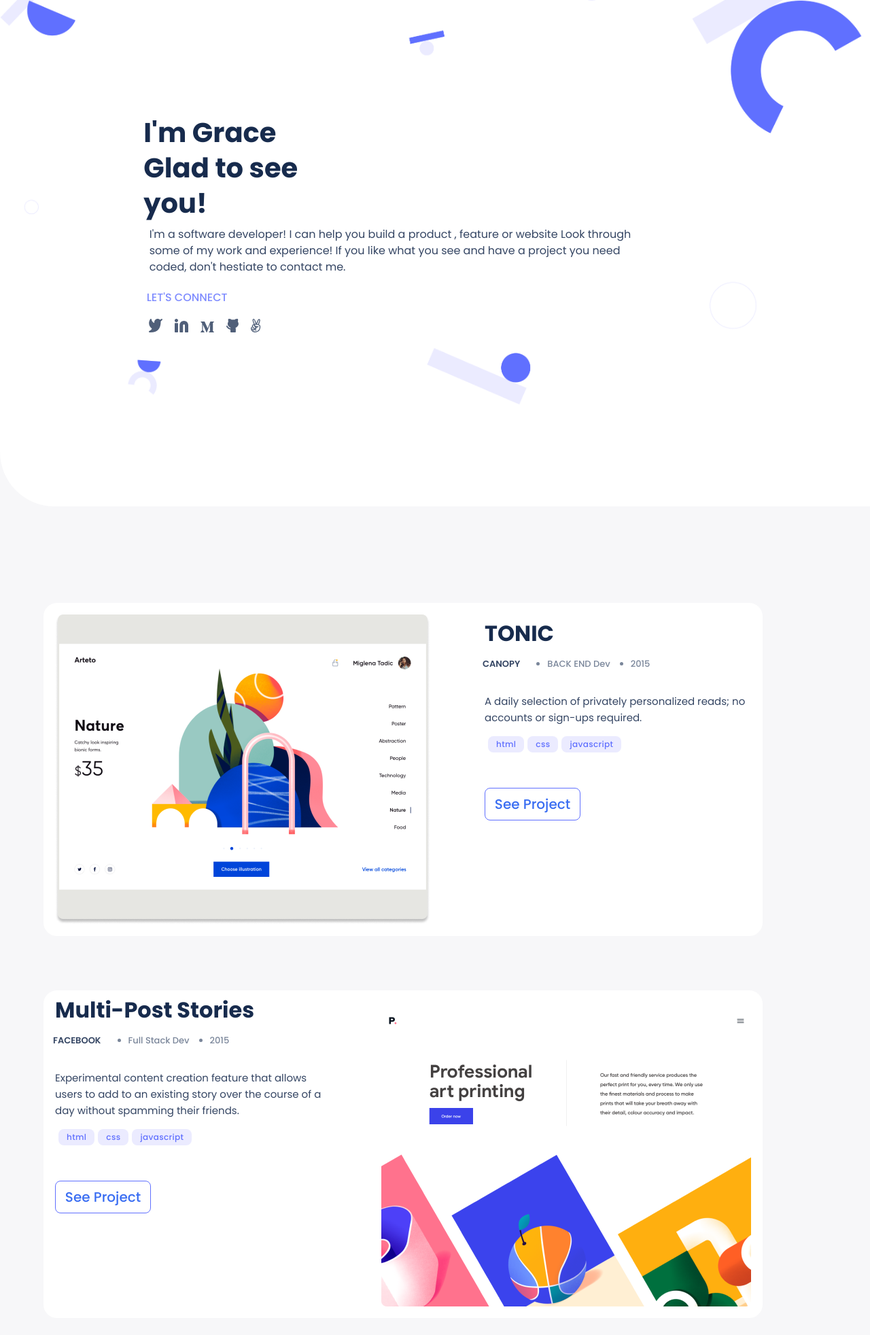
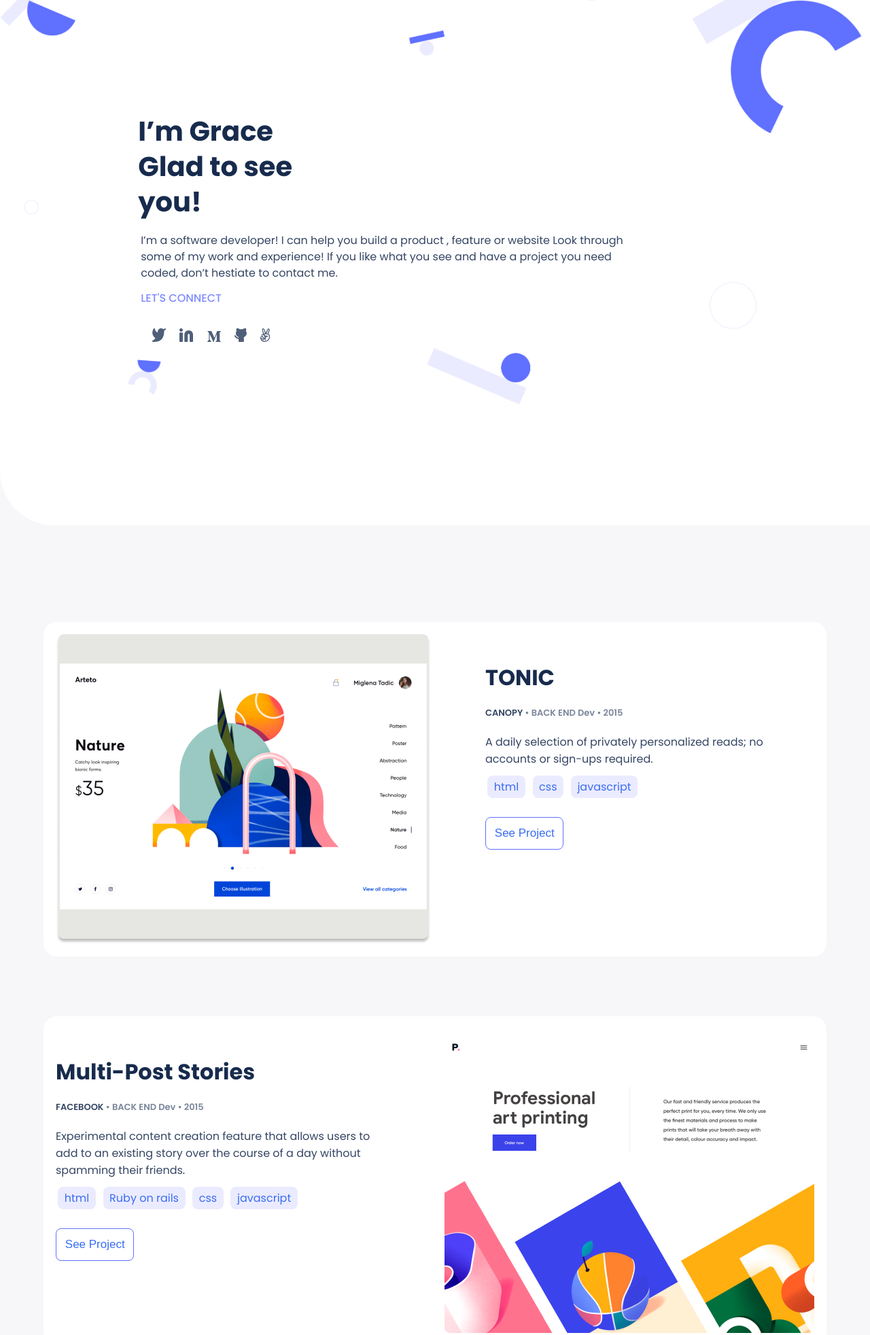
Before and after one commit to GraceAbike/Portfolio, a website: page index.html in a window 1280 px wide. Shown: the part 175-2139 px from the top of the page at 68% size. Drawn offline with Linux system fonts and the light colour scheme.

Commit message:
Add accessibility

```diff
--- a/index.html
+++ b/index.html
@@ -8,7 +8,7 @@
     <meta name="viewport" content="width=device-width, initial-scale=1.0">
     <link rel="stylesheet" href="https://cdnjs.cloudflare.com/ajax/libs/font-awesome/4.7.0/css/font-awesome.min.css">
     <link rel="stylesheet" href="styles.css">
-    <title>Portfolio-Mobile Version</title>
+    <title> Grace Portfolio Mobile And Desktop Version</title>
 </head>
 
 <body>
@@ -42,11 +42,12 @@
     <!--Home section-->
     <section class="home">
         <div class="home-content">
-            <h1>I'm Grace<br>Glad to see<br>you!</h1>
-            <p class="my-intro-home">I'm a software developer! I can help you build a product ,
+            <h1>I’m Grace<br>Glad to see<br>you!</h1>
+            <p class="my-intro">I’m a software developer!
+                I can help you build a product ,
                 feature or website Look through some of my work and experience!
-                If you like what you see and have a project you need coded, don't
-                hestiate to contact me.
+                If you like what you see and have a project you need coded,
+                don’t hestiate to contact me.
             </p>
             <br>
             <h4 class="lets-connect-message connect-margin">LET'S CONNECT</h4>
@@ -70,11 +71,9 @@
             <div class="flex_content">
                 <h2>TONIC</h2>
                 <div class="canopy">
-                    <h3>CANOPY</h3>
-                    <ul class="canopy-list">
-                        <li>BACK&nbsp;END&nbsp;Dev</li>
-                        <li>2015</li>
-                    </ul>
+                    <h3>CANOPY
+             <span class="light">&#8226; BACK END Dev &#8226; 2015</span>
+                </h3>
                 </div>
                 <p class="card-info">
                     A daily selection of privately personalized reads; no accounts or sign-ups required.
@@ -94,21 +93,35 @@
                 <img class="desktop_image" src="images/card2.png" alt="Image for desktop card 1">
             </div>
             <div class="flex_content">
+                <div class="mobile-text">
+                <h2>Multi-Post<br>Stories</h2>
+                <div class="canopy">
+                 <h3>CANOPY
+                    <span class="light">&#8226; BACK END Dev &#8226; 2015</span>
+                 </h3>
+                </div>
+                <p>A daily selection of privately personalized reads;
+                    no accounts or sign-ups required.
+                </p>
+            </div>
+                <!-- The desktop version -->
+                <div class="desktop-text">
                 <h2>Multi-Post Stories</h2>
                 <div class="canopy">
-                    <h3>FACEBOOK</h3>
-                    <ul class="canopy-list">
-                        <li>Full&nbsp;Stack&nbsp;Dev</li>
-                        <li>2015</li>
-                    </ul>
+                    <h3>FACEBOOK
+                    <span class="light">&#8226; BACK END Dev &#8226; 2015</span>
+                    </h3>
                 </div>
                 <p class="card-info">
                     Experimental content creation feature that allows users to add to an existing story over the course
                     of a day without spamming their friends.
                 </p>
+            </div>
                 <ul class="list second">
                     <li>html</li>
-                    <li class="ruby">Ruby on rails</li>
+                <div class="desktop-text">
+                    <li>Ruby on rails</li>
+                </div>
                     <li>css</li>
                     <li>javascript</li>
                 </ul>
@@ -122,21 +135,35 @@
                 <img class="desktop_image" src="images/card3.png" alt="Image for desktop card 1">
             </div>
             <div class="flex_content">
+                <div class="mobile-text">
+                <h2>Tonic</h2>
+                <div class="canopy">
+                 <h3>CANOPY
+                    <span class="light">&#8226; BACK END Dev &#8226; 2015</span>
+                 </h3>
+                </div>
+                <p>A daily selection of privately personalized reads;
+                    no accounts or sign-ups required.
+                </p>
+            </div>
+                <!-- The desktop version -->
+                <div class="desktop-text">
                 <h2>Facebook 360</h2>
                 <div class="canopy">
-                    <h3>FACEBOOK</h3>
-                    <ul class="canopy-list">
-                        <li>Full&nbsp;Stack&nbsp;Dev</li>
-                        <li>2015</li>
-                    </ul>
+                   <h3>FACEBOOK
+                    <span class="light"> &#8226; BACK END Dev &#8226; 2015</span>
+                   </h3>
                 </div>
                 <p class="card-info">
                     Exploring the future of media in Facebook's first Virtual Reality app; a place to discover and enjoy
                     360 photos and videos on Gear VR.
                 </p>
+            </div>
                 <ul class="list second">
                     <li>html</li>
-                    <li class="ruby">Ruby on rails</li>
+                    <div class="desktop-text">
+                    <li>Ruby on rails</li>
+                </div>
                     <li>css</li>
                     <li>javascript</li>
                 </ul>
@@ -150,19 +177,35 @@
                 <img class="desktop_image" src="images/card4.png" alt="Image for desktop card 1">
             </div>
             <div class="flex_content">
+                <div class="mobile-text">
+                <h2>Multi-Post<br>Stories</h2>
+                <div class="canopy">
+                 <h3>CANOPY
+                    <span class="light">&#8226; BACK END Dev &#8226; 2015</span>
+                 </h3>
+                </div>
+                <p>A daily selection of privately personalized reads;
+                    no accounts or sign-ups required.
+                </p>
+            </div>
+                <!-- The desktop version -->
+                <div class="desktop-text">
                 <h2>Uber Navigation</h2>
                 <div class="canopy">
-                    <h3>Uber</h3>
-                    <ul class="canopy-list">
-                        <li>Full&nbsp;Stack&nbsp;Dev</li>
-                        <li>2018</li>
-                    </ul>
+                  <h3>Uber
+                    <span class="light">&#8226; BACK END Dev &#8226; 2015</span>
+                  </h3>
                 </div>
                 <p class="card-info">
-                    A daily selection of privately personalized reads; no accounts or sign-ups required.
+                    A smart assistant to make driving more safe, efficient,
+                    and fun by unlocking your most expensive computer: your car.
                 </p>
+            </div>
                 <ul class="list second">
                     <li>html</li>
+                    <div class="desktop-text">
+                    <li>Ruby on rails</li>
+                </div>
                     <li>css</li>
                     <li>javascript</li>
                 </ul>
--- a/styles.css
+++ b/styles.css
@@ -1,42 +1,31 @@
 @import url('https://fonts.googleapis.com/css2?family=Poppins:wght@400;500;600;700;800&display=swap');
 
 * {
-  font-family: 'Poppins', sans-serif;
-  font-size: 100%;
+  padding: 0;
+  margin: 0;
+  box-sizing: border-box;
   line-height: normal;
-  font-weight: 500;
 }
 
 body {
-  font-style: normal;
-  font-weight: 500;
-  font-size: 1.25em;
-  line-height: 28px;
-  color: #344563;
+  font-family: 'Poppins', sans-serif;
   background-color: #f7f7f9;
-  padding: 0;
-  margin: 0;
 }
 
 /* Header section css */
 .menu_mobile {
   display: flex;
+  position: fixed;
   justify-content: space-between;
   align-items: center;
   background: #fff;
   left: 0;
-  right: 0;
   top: 0;
-  position: fixed;
-  padding: 0.3rem 2rem;
-  width: 90%;
+  padding: 0.9rem 1rem;
+  width: 100%;
 }
 
 .menu_desktop {
-  display: none;
-}
-
-.ruby {
   display: none;
 }
 
@@ -44,10 +33,9 @@ h1 {
   font-weight: 700;
   font-size: 40px;
   font-style: normal;
-  line-height: 52px;
+  align-items: center;
+  line-height: 1.3;
   color: #172b4d;
-  margin-left: 5%;
-  margin-top: 80px;
 }
 
 .my-intro {
@@ -55,19 +43,9 @@ h1 {
   font-size: 16px;
   line-height: 24px;
   color: #344563;
-  align-self: center;
-  margin-top: -25px;
+  margin-top: 19px;
   font-style: normal;
-}
-
-.my-intro-home {
-  font-weight: 400;
-  font-size: 16px;
-  line-height: 24px;
-  color: #344563;
-  margin-top: -25px;
-  font-style: normal;
-  margin-left: 20px;
+  margin-left: 4px;
 }
 
 .logo a {
@@ -76,17 +54,12 @@ h1 {
   line-height: 20px;
   color: #6070ff;
   text-decoration: none;
+  font-style: normal;
 }
 
 .fa.fa-bars::before {
   color: #6070ff;
-}
-
-.home-content {
-  display: flex;
-  flex-direction: column;
-  margin-left: -3%;
-  padding-bottom: 100px;
+  text-decoration: none;
 }
 
 .home {
@@ -95,139 +68,90 @@ h1 {
   border-bottom-left-radius: 5rem;
   background-color: #fff;
   margin-top: 2rem;
-  padding: 2rem 1rem;
-}
-
-.lets-connect-message {
-  align-self: flex-start;
-  font-style: normal;
-  font-weight: 500;
-  font-size: 16px;
-  line-height: 24px;
-  color: #7f8cff;
-  margin-top: -25px;
-}
-
-.connect-margin {
-  margin-left: 20px;
+  padding: 6.9rem 1rem;
 }
 
 /* Work section css */
 .work {
   display: grid;
-  gap: 80px;
-  margin: 80px 0;
+  grid-template-columns: 1fr;
+  gap: 88px;
+  padding: 114px 24px;
 }
 
 .flex {
   display: flex;
   flex-direction: column;
-  background: #ffff;
+  background-color: #fff;
+  box-sizing: border-box;
+  padding: 1rem;
   border-radius: 16px;
-  align-items: center;
-  padding: 15px;
-  width: 80%;
-  margin: 0 20px;
+  border: 1px solid #dfe1e6;
+  color: #344563;
+}
+
+.mobile_image {
+  width: 100%;
 }
 
 .desktop_image {
   display: none;
 }
 
-h2 {
-  font-weight: 700;
-  font-size: 32px;
-  line-height: 44px;
-  font-style: normal;
-  color: #172b4d;
-  align-self: flex-start;
+.desktop-text {
+  display: none;
 }
 
-.list {
-  display: flex;
-  flex-direction: row;
-  list-style: none;
-  padding: 0;
-  gap: 5px;
-  height: 46px;
-  margin-top: 0;
-  align-self: center;
-  width: 80%;
-  margin-left: 5px;
+li.ruby {
+  display: none;
 }
 
-.list li {
-  text-align: center;
+h2 {
+  color: #172b4d;
+  font-size: 32px;
+  font-weight: 700;
+  margin: 0;
+  line-height: 44px;
+  padding-top: 12px;
 }
 
-.first li {
-  list-style: disc;
+.canopy h3 {
+  font-size: 13px;
+  font-weight: 600;
+  margin: 20px 0;
 }
 
-.canopy {
-  display: flex;
-  justify-content: flex-start;
-  margin-left: -3px;
-  margin-top: -24px;
+.light {
+  color: #7a869a;
 }
 
 .second li {
+  list-style-type: none;
+  display: inline;
   background: #ebebff;
   border-radius: 8px;
-  width: 30%;
-  height: fit-content;
-  padding: 4px 12px;
-  margin-top: 0;
-  font-style: normal;
-  font-weight: 500;
-  font-size: 12px;
-  line-height: 16px;
-  letter-spacing: 0.03em;
-  color: #6070ff;
+  padding: 0.3rem 0.6rem;
+  margin: 0.2rem;
+  color: #396df2;
 }
 
-.see-more {
-  width: 141px;
-  height: 48px;
-  left: 0;
-  border: 1px solid #6070ff;
+.see-more,
+.resume {
+  color: #396df2;
+  padding: 0.8rem;
+  border: solid #6070ff 1px;
+  text-decoration: none;
+  background-color: #fff;
+  font-weight: 500;
+  font-size: 17px;
   border-radius: 8px;
-  color: #396df2;
-  margin-top: 10px;
-  align-self: flex-start;
-  background-color: #ffff;
+  width: max-content;
+  margin: 1rem 0;
+  display: inline-block;
 }
 
-.card-info {
-  font-weight: 400;
-  font-size: 15px;
-  line-height: 24px;
-  font-style: normal;
-  color: #344563;
-  margin-top: 0;
-}
-
-h3 {
-  font-weight: 600;
-  font-size: 13px;
-  line-height: 16px;
-  font-style: normal;
-  color: #344563;
-}
-
-.canopy-list {
-  display: flex;
-  flex-direction: row;
-  gap: 30px;
-  font-weight: 600;
-  font-size: 13px;
-  line-height: 16px;
-  color: #7a869a;
-}
-
-.resume {
-  width: 192px;
-  margin-left: 0;
+.list.second {
+  margin: 1rem 0;
 }
 
 .about {
@@ -250,16 +174,35 @@ h3 {
   justify-content: flex-start;
   gap: 18px;
   margin-top: -4px;
-  margin-left: -42px;
+  margin-left: 10px;
+}
+
+.lets-connect-message.connect-margin,
+.lets-connect-message {
+  font-family: 'Poppins', sans-serif;
+  font-style: normal;
+  font-size: 16px;
+  line-height: 24px;
+  color: #7f8cff;
+  margin-top: -12px;
+  margin-left: 4px;
+  margin-bottom: 20px;
+  font-weight: 500;
 }
 
 .connect-media-home {
-  display: flex;
+  justify-content: flex-start;
+  padding-top: 12px;
+  gap: 19px;
   list-style: none;
-  justify-content: flex-start;
-  gap: 18px;
-  margin-top: -4px;
-  margin-left: -25px;
+  color: #6070ff;
+  font-size: 16;
+  font-weight: 500;
+}
+
+.connect-media-home li {
+  display: inline;
+  margin: 0.5rem;
 }
 
 .about-list {
@@ -267,7 +210,7 @@ h3 {
   flex-direction: column;
   list-style: none;
   padding: 24px;
-  margin-top: -17px;
+  margin-top: 17px;
 }
 
 .languages li {
@@ -276,17 +219,17 @@ h3 {
   width: 240px;
   height: 59px;
   border-radius: 8px;
-  padding: 9px 7px;
-  align-items: center;
+  padding: 29px 7px;
   margin-bottom: 16px;
-  margin-left: -21px;
+  margin-left: -25px;
 }
 
 .languages img {
-  height: 50px;
+  height: 48px;
   margin-left: 10px;
-  padding-top: 8px;
+  margin-top: -25px;
   float: left;
+  width: 50px;
   margin-right: 20px;
 }
 
@@ -305,6 +248,12 @@ h5 {
   font-size: 20px;
   line-height: 24px;
   color: #253858;
+}
+
+.about-list.add_padding {
+  width: 327px;
+  margin-top: -70px;
+  margin-bottom: 50px;
 }
 
 .listItem img {
@@ -363,10 +312,11 @@ textarea {
   border: solid 1px #cfd8dc;
   padding: 15px;
   font-size: 1rem;
+  height: 48px;
 }
 
 textarea {
-  height: 131px;
+  height: 170px;
 }
 
 .contact-header {
@@ -409,6 +359,14 @@ textarea {
   /* ---------Header section----------- */
   .menu_mobile {
     display: none;
+  }
+
+  .mobile-text {
+    display: none;
+  }
+
+  .desktop-text {
+    display: inline;
   }
 
   .logo {
@@ -454,12 +412,13 @@ textarea {
     background-position-y: 77px;
     padding-bottom: 10%;
     margin-bottom: 0;
+    height: 916px;
   }
 
   .home-content {
     padding-top: 16%;
     padding-left: 15%;
-    padding-right: 15%;
+    padding-right: 25%;
   }
 
   .lets-connect-message {
@@ -473,10 +432,6 @@ textarea {
   }
 
   .connect-media-home {
-    margin-left: 13px;
-  }
-
-  .connect-media {
     margin-left: 13px;
   }
 
@@ -498,7 +453,7 @@ textarea {
   }
 
   .flex_content {
-    margin-top: -174px;
+    margin-top: 30px;
   }
 
   .mobile_image {
@@ -507,6 +462,7 @@ textarea {
 
   .desktop_image {
     display: block;
+    transition: all 0.5s ease-in-out;
   }
 
   .card-info {
@@ -527,6 +483,10 @@ textarea {
     width: fit-content;
   }
 
+  .list.second {
+    order: 2;
+  }
+
   /* -----------About section------------ */
   .about {
     display: flex;
@@ -539,7 +499,11 @@ textarea {
 
   .about-content {
     width: 40%;
-    padding: 0 10%;
+    padding: 2 2%;
+  }
+
+  .connect-media {
+    padding: 0 9%;
   }
 
   .about-list {
@@ -553,8 +517,11 @@ textarea {
     gap: 49px;
   }
 
-  .add_padding {
-    padding-top: 87px;
+  .about-list.add_padding {
+    width: 684px;
+    height: 360px;
+    left: 614px;
+    margin-top: 30px;
   }
 
   .about-content .my-intro {
@@ -576,16 +543,32 @@ textarea {
     flex-direction: column;
   }
 
+  .languages img {
+    margin-left: -9px;
+    margin-top: -20px;
+  }
+
+  .languages h5 {
+    justify-content: center;
+    display: flex;
+    flex-direction: column;
+    margin-top: 10px;
+  }
+
   /* -------------Contact Form------------------ */
   .footer_content {
-    width: 50%;
-    margin: 0 25%;
+    width: 38%;
+    margin: 0 35%;
     background: none;
   }
 
   form input,
   textarea {
     border-radius: 0;
+  }
+
+  #textarea {
+    height: 200px;
   }
 
   .submit {
@@ -603,7 +586,11 @@ textarea {
   }
 
   .about .connect-media {
-    margin-left: -35px;
+    margin-left: -45px;
+  }
+
+  .desktop-image {
+    transition: all 0.5s ease-out;
   }
 
   .home-content h1 {
```
